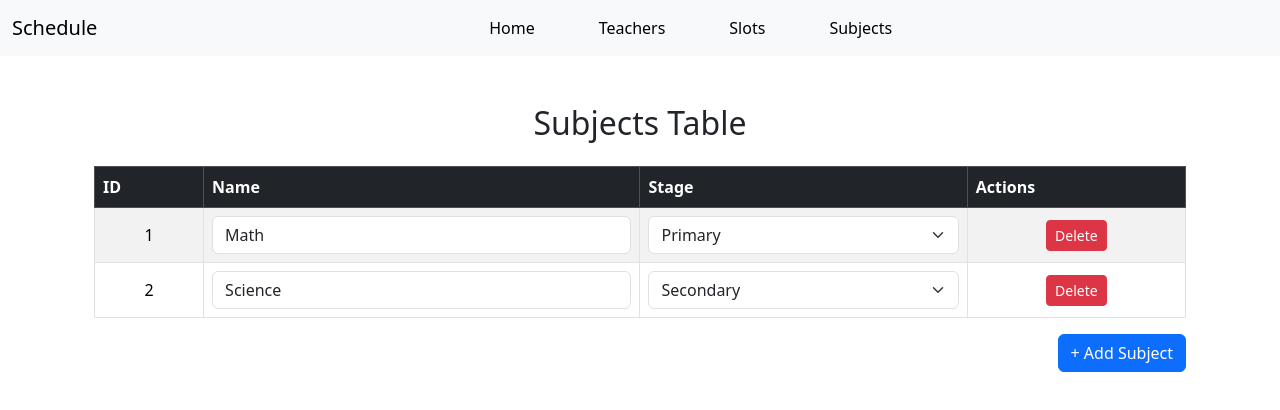
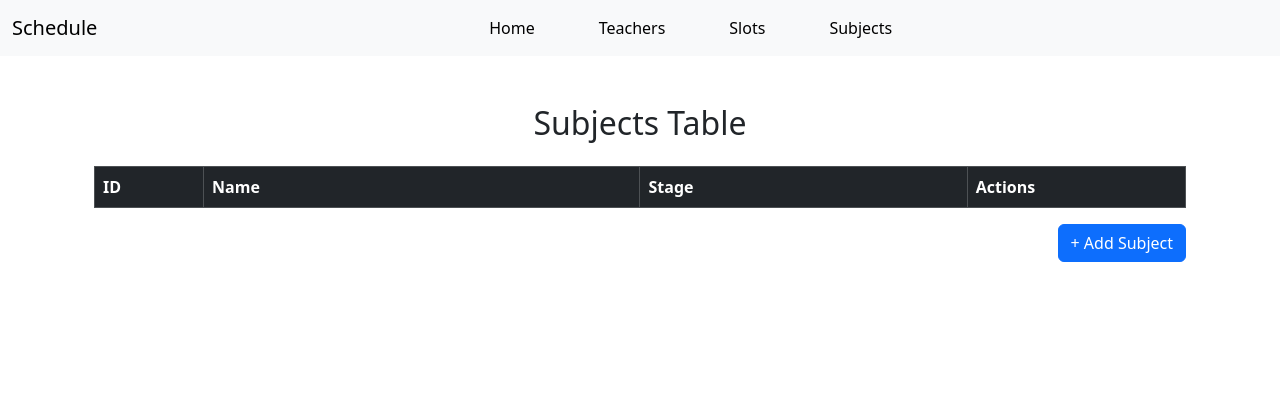
Before and after one commit to moazmesmail/Schedule, a React (Vite) app: page /subjects in a window 1280 px wide. Shown: the top 410 px of the page. Built offline with nearby package versions, Linux system fonts and the light colour scheme.

Commit message:
FEAT: subjects page.

```diff
--- a/src/pages/Subjects/subjects.jsx
+++ b/src/pages/Subjects/subjects.jsx
@@ -1,43 +1,47 @@
-import React, { useState } from "react";
+import React, { useContext, useEffect } from "react";
+import { Context } from "../../contexts/Context/Context";
 
 export default function SubjectsTable() {
-    const [subjects, setSubjects] = useState([
-        { id: 1, name: "Math", stage: "primary" },
-        { id: 2, name: "Science", stage: "secondary" },
-    ]);
+    const { data, setData } = useContext(Context);
 
-    const [nextId, setNextId] = useState(3);
+    // Initialize subjects key if missing
+    useEffect(() => {
+        if (!data?.subjects) {
+            setData({ ...data, subjects: [] });
+        }
+    }, [data, setData]);
 
+    // If no data yet
+    if (!data || !data.subjects) {
+        return <p>Loading subjects data...</p>;
+    }
+
+    const subjects = data.subjects;
+
+    // Generate next ID dynamically
+    const nextId =
+        subjects.length > 0 ? Math.max(...subjects.map((s) => s.id)) + 1 : 1;
+
+    // --- Handlers ---
     const handleChange = (id, field, value) => {
-        setSubjects(
-            subjects.map((sub) =>
-                sub.id === id ? { ...sub, [field]: value } : sub
-            )
+        const updatedSubjects = subjects.map((sub) =>
+            sub.id === id ? { ...sub, [field]: value } : sub
         );
+        setData({ ...data, subjects: updatedSubjects });
     };
 
     const addSubject = () => {
-        setSubjects([...subjects, { id: nextId, name: "", stage: "primary" }]);
-        setNextId(nextId + 1);
+        const newSubject = { id: nextId, name: "", stage: "primary" };
+        setData({ ...data, subjects: [...subjects, newSubject] });
     };
 
     const deleteSubject = (id) => {
-        setSubjects(subjects.filter((sub) => sub.id !== id));
+        const updated = subjects.filter((sub) => sub.id !== id);
+        setData({ ...data, subjects: updated });
     };
 
-    const saveToFile = () => {
-        const json = JSON.stringify(subjects, null, 2);
-        const blob = new Blob([json], { type: "application/json" });
-        const url = URL.createObjectURL(blob);
 
-        const link = document.createElement("a");
-        link.href = url;
-        link.download = "subjects.json";
-        link.click();
-
-        URL.revokeObjectURL(url);
-    };
-
+    // --- UI ---
     return (
         <div className="container mt-5">
             <h2 className="mb-4 text-center">Subjects Table</h2>
@@ -105,9 +109,6 @@ export default function SubjectsTable() {
                 <button className="btn btn-primary" onClick={addSubject}>
                     + Add Subject
                 </button>
-                {/* <button className="btn btn-success" onClick={saveToFile}>
-                    💾 Save as JSON
-                </button> */}
             </div>
         </div>
     );
```
